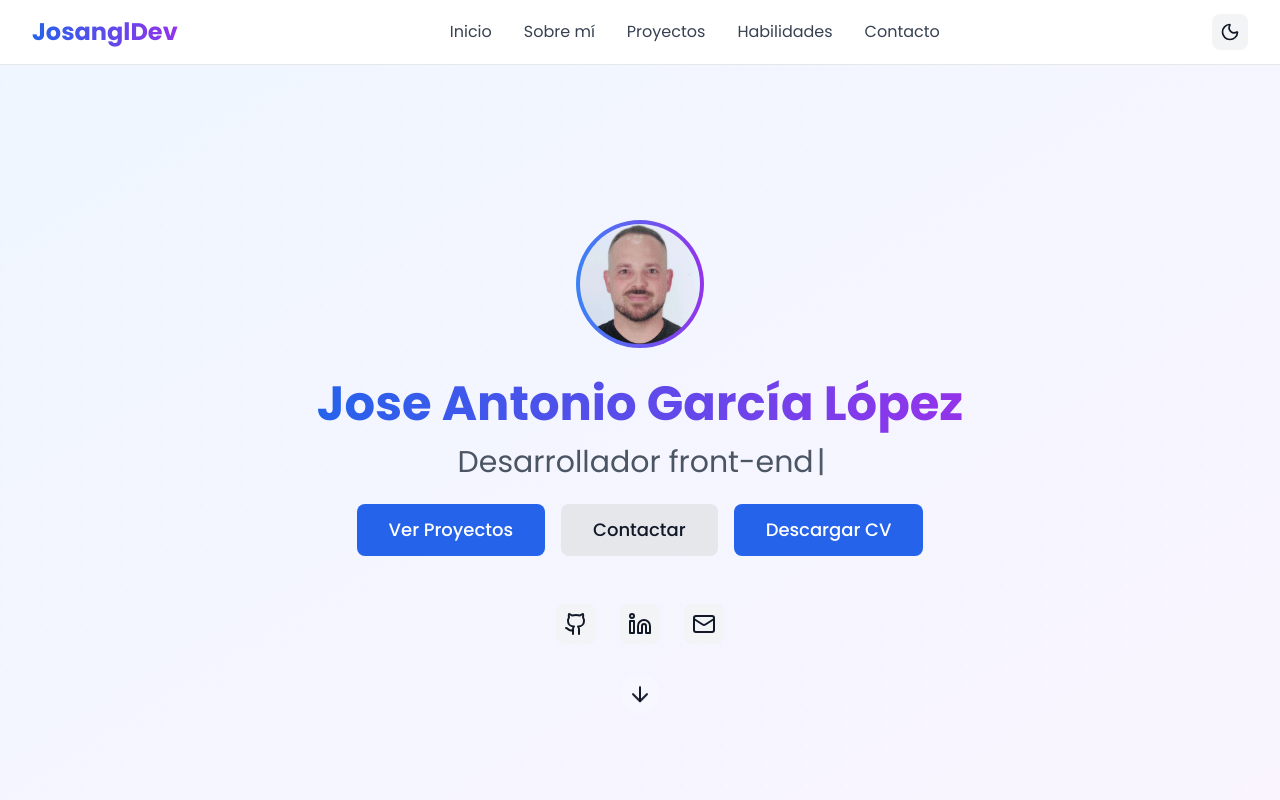
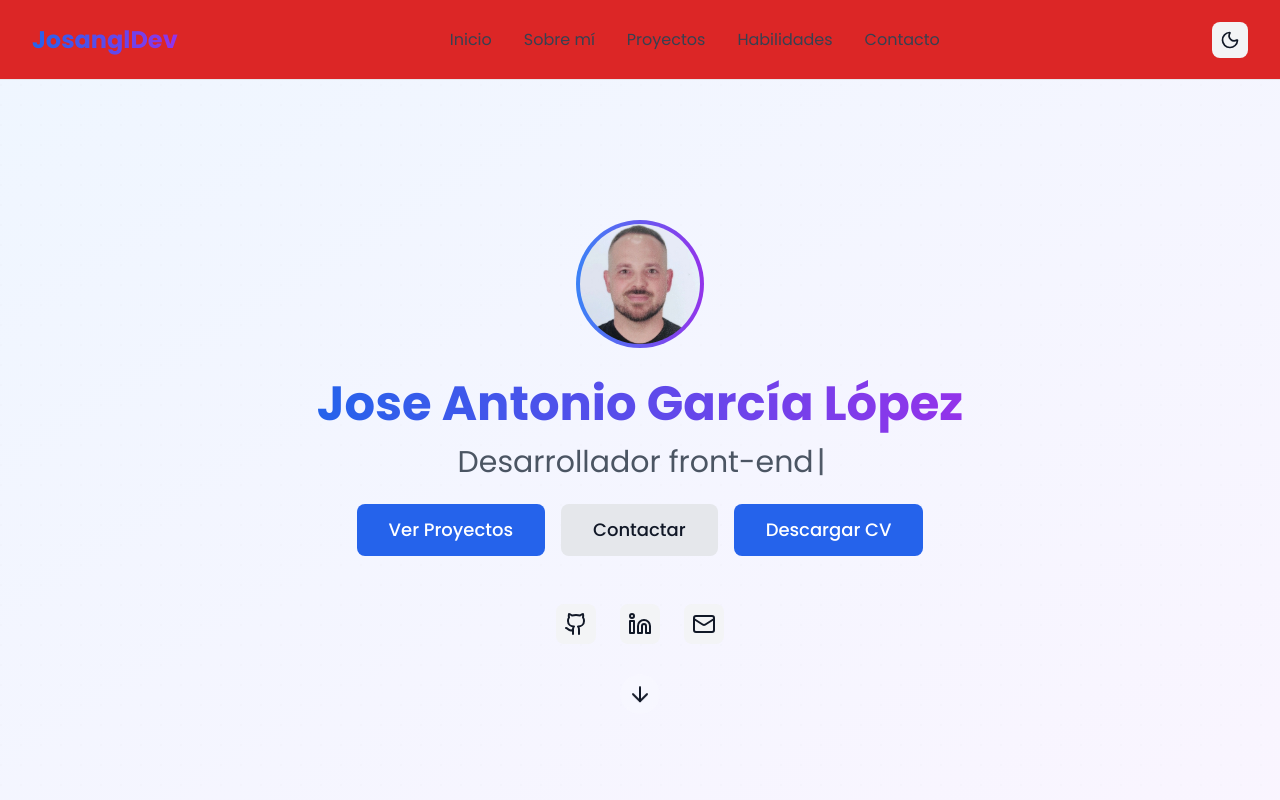
Before and after one commit to josangldev/Portfolio, a React (Vite) app: page / in a window 1280 px wide. Shown: the top 800 px of the page. Built offline with nearby package versions, Linux system fonts and the light colour scheme.

Commit message:
probando

```diff
--- a/src/components/Header.tsx
+++ b/src/components/Header.tsx
@@ -24,9 +24,9 @@ const Header = () => {
   ];
 
   return (
-    <header className="fixed top-0 left-0 right-0 z-[9999] bg-white/80 dark:bg-gray-900/80 backdrop-blur-md border-b border-gray-200 dark:border-gray-700">
+    <header className="fixed top-0 left-0 right-0 z-[99999] bg-red-600 border-b border-gray-200 dark:border-gray-700 h-20">
       <div className="container-main">
-        <div className="flex justify-between items-center h-16">
+        <div className="flex justify-between items-center h-20">
           <div className="flex-shrink-0">
             <a href="#home" className="text-2xl font-bold gradient-text">
               JosanglDev
```
